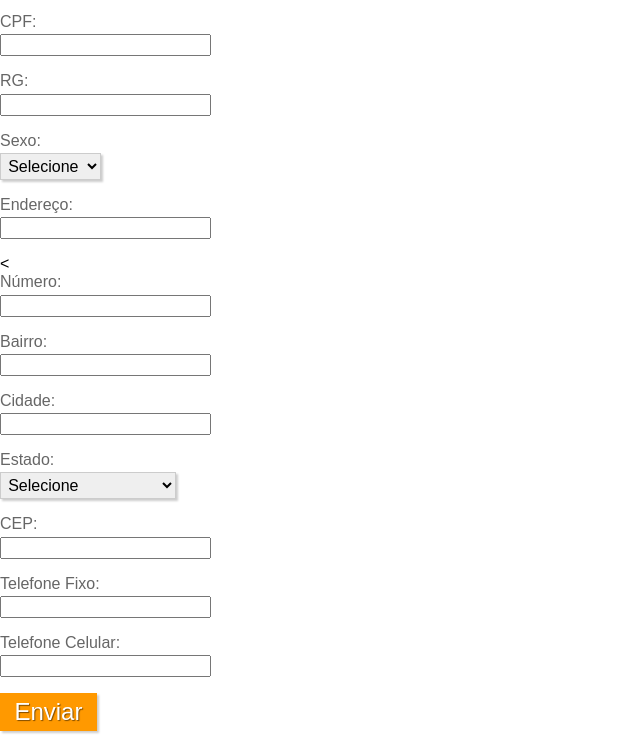
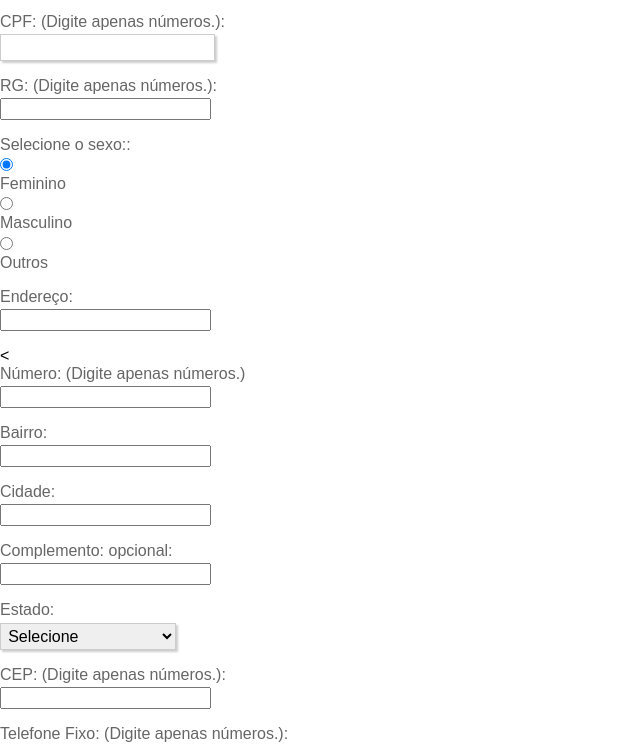
Before and after one commit to sabrinapmota/formulario, a plain HTML site: page index.html in a window 1280 px wide. Shown: the part 83-827 px from the top of the page, without its empty margins (0-640 px from the left). Drawn offline with Linux system fonts and the light colour scheme.

Commit message:
mudanças realizadas em alguns campos para indicar onde deve-se digitar somente números.

```diff
--- a/index.html
+++ b/index.html
@@ -4,7 +4,7 @@
     <meta charset="UTF-8">
     <meta http-equiv="X-UA-Compatible" content="IE=edge">
     <meta name="viewport" content="width=device-width, initial-scale=1.0">
-    <title>Dados Pessoais</title>
+    <title>Atualização de dados cadastrais.</title>
     <link rel="stylesheet" href="site.css" />
 </head>
 <body>
@@ -20,23 +20,21 @@
         </div>
 
         <div class="campo">
-            <label for="cpf">CPF:</label>
-            <input type=" text" id="cpf" required />
+            <label for="cpf">CPF: (Digite apenas números.):</label>
+            <input type="text" id="cpf" required />
                     </div>
 
                     <div class="campo">
-                        <label for="rg">RG:</label>
+                        <label for="rg">RG: (Digite apenas números.):</label>
                         <input type=" text" id="rg" >
                                 </div>
 
                                 <div class="campo">
-                                    <label for="sexo">Sexo:</label>
-                                    <select id="sexo">
-                                        <option>Selecione</option>>
-                                        <option value="M">Masculino</option>
-                                        <option value="F">Feminino</option>
-                                    </select>
-                                </div>
+                                           <label for="sexo">Selecione o sexo:: </label>
+            <input type="radio" name="sexo" id="feminino" value="feminino" checked><label for="feminino">Feminino</label>
+            <input type="radio" name="sexo" id="masculino" value="masculino"><label for="masculino">Masculino</label>
+<input type="radio" name="sexo" id="outros" value="outros"><label for="outros">Outros</label>
+</div>
 
                                 <div class="campo">
                                     <label for="endereco">Endereço:</label>
@@ -44,7 +42,7 @@
                                 </div>
 
                                 <div class="campo"><
-                                    <label for="numero">Número:</label>
+                                    <label for="numero">Número: (Digite apenas números.)</label>
                                     <input type=" text" id="numero" required />
                                             </div>
 
@@ -56,6 +54,11 @@
                                                         <div class="campo">
                                                 <label for="cidade">Cidade:</label>
                                                 <input type=" text" id="cidade" />
+                                                        </div>
+
+<div class="campo">
+                                                <label for="complemento">Complemento: opcional: </label>
+                                                <input type=" text" id="complemento" />
                                                         </div>
 
                                                         <div class="campo">
@@ -92,17 +95,17 @@
                                                         </div>
 
                                                         <div class="campo">
-                                                            <label for="cep">CEP:</label>
+                                                            <label for="cep">CEP: (Digite apenas números.):</label>
                                                             <input type=" text" id="cep" />
                                                                     </div>
 
                                                                     <div class="campo">
-                                                                        <label for="telefone">Telefone Fixo:</label>
-                                                                        <input type=" text" id="telefone" />
+                                                                        <label for="telefone">Telefone Fixo: (Digite apenas números.):</label>
+                                                                        <input type="text" id="telefone" />
                                                                                 </div>
 
                                                                                 <div class="campo">
-                                                                                    <label for="celular">Telefone Celular:</label>
+                                                                                    <label for="celular">Telefone Celular: (Digite apenas números.)</label>
                                                                                     <input type=" text" id="celular" required />
                                                                                             </div>
 
```
